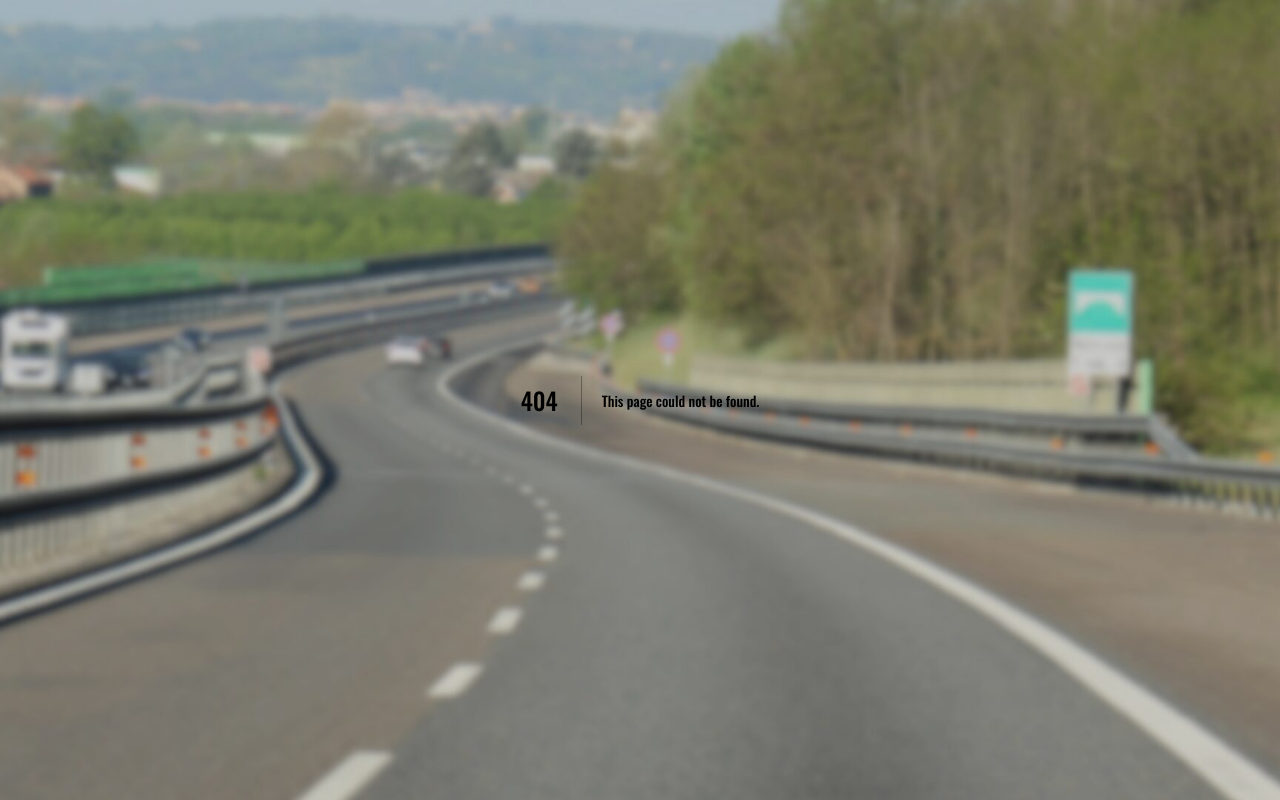
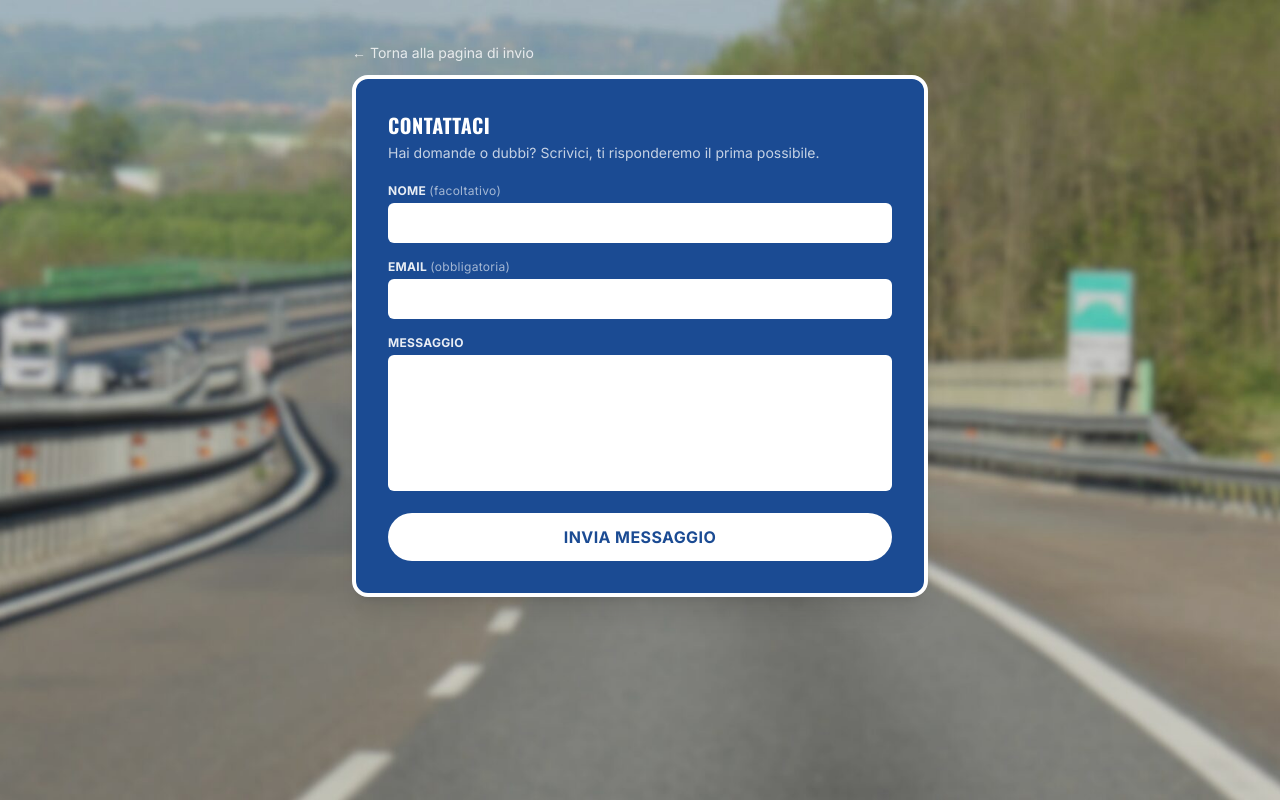
Before and after one commit to baddriversofitaly/bdoi-upload, a Next.js app: page /contatti in a window 1280 px wide. Before the commit this address had no page. Built offline with nearby package versions, Linux system fonts and the light colour scheme.

Commit message:
contattaci

```diff
--- /dev/null
+++ b/app/api/contact/route.ts
@@ -0,0 +1,37 @@
+import { NextRequest, NextResponse } from 'next/server'
+
+export async function POST(request: NextRequest) {
+  try {
+    const { name, email, message } = await request.json()
+
+    if (!email || !message) {
+      return NextResponse.json({ error: 'Dati mancanti' }, { status: 400 })
+    }
+
+    const response = await fetch('https://api.resend.com/emails', {
+      method: 'POST',
+      headers: {
+        Authorization: `Bearer ${process.env.RESEND_API_KEY}`,
+        'Content-Type': 'application/json',
+      },
+      body: JSON.stringify({
+        from: 'Bad Drivers of Italy <no-reply@baddriversofitaly.it>',
+        to: ['baddriversofitaly@gmail.com'],
+        reply_to: email,
+        subject: 'Nuovo messaggio dal form Contattaci',
+        text: `Nome: ${name || 'Non specificato'}\nEmail: ${email}\n\nMessaggio:\n${message}`,
+      }),
+    })
+
+    if (!response.ok) {
+      const errText = await response.text()
+      console.error('Resend error:', errText)
+      return NextResponse.json({ error: 'Invio fallito' }, { status: 500 })
+    }
+
+    return NextResponse.json({ success: true })
+  } catch (err) {
+    console.error(err)
+    return NextResponse.json({ error: 'Invio fallito' }, { status: 500 })
+  }
+}
--- /dev/null
+++ b/app/api/send-confirmation/route.ts
@@ -0,0 +1,46 @@
+import { NextRequest, NextResponse } from 'next/server'
+
+export async function POST(request: NextRequest) {
+  try {
+    const { email } = await request.json()
+
+    if (!email) {
+      return NextResponse.json({ error: 'Email mancante' }, { status: 400 })
+    }
+
+    const response = await fetch('https://api.resend.com/emails', {
+      method: 'POST',
+      headers: {
+        Authorization: `Bearer ${process.env.RESEND_API_KEY}`,
+        'Content-Type': 'application/json',
+      },
+      body: JSON.stringify({
+        from: 'Bad Drivers of Italy <no-reply@baddriversofitaly.it>',
+        to: [email],
+        subject: 'Abbiamo ricevuto le tue clip!',
+        html: `
+          <div style="font-family: sans-serif; color: #123769; line-height: 1.6;">
+            <p>Ciao,</p>
+            <p>Grazie! Abbiamo ricevuto le tue clip e le analizzeremo a breve.</p>
+            <p>
+              Le pubblicheremo secondo le tempistiche riportate nella pagina
+              <a href="https://baddriversofitaly.it/info" style="color:#1B4B93;">Info &amp; Regole</a>.
+            </p>
+            <p>Grazie per il tuo contributo a Bad Drivers of Italy!</p>
+          </div>
+        `,
+      }),
+    })
+
+    if (!response.ok) {
+      const errText = await response.text()
+      console.error('Resend error:', errText)
+      return NextResponse.json({ error: 'Invio fallito' }, { status: 500 })
+    }
+
+    return NextResponse.json({ success: true })
+  } catch (err) {
+    console.error(err)
+    return NextResponse.json({ error: 'Invio fallito' }, { status: 500 })
+  }
+}
--- /dev/null
+++ b/app/contatti/page.tsx
@@ -0,0 +1,124 @@
+'use client'
+
+import { useState } from 'react'
+import Link from 'next/link'
+
+export default function ContattiPage() {
+  const [name, setName] = useState('')
+  const [email, setEmail] = useState('')
+  const [message, setMessage] = useState('')
+  const [status, setStatus] = useState<'idle' | 'sending' | 'success' | 'error'>('idle')
+
+  const emailRegex = /^[^\s@]+@[^\s@]+\.[^\s@]+$/
+
+  const handleSubmit = async (e: React.FormEvent) => {
+    e.preventDefault()
+
+    if (!emailRegex.test(email) || !message.trim()) return
+
+    setStatus('sending')
+
+    try {
+      const res = await fetch('/api/contact', {
+        method: 'POST',
+        headers: { 'Content-Type': 'application/json' },
+        body: JSON.stringify({ name, email, message }),
+      })
+
+      if (!res.ok) throw new Error('Invio fallito')
+
+      setStatus('success')
+      setName('')
+      setEmail('')
+      setMessage('')
+    } catch (err) {
+      console.error(err)
+      setStatus('error')
+    }
+  }
+
+  return (
+    <main className="min-h-screen px-4 py-10">
+      <div className="max-w-xl mx-auto">
+        <Link href="/" className="text-white/80 hover:text-white text-sm mb-3 inline-block">
+          ← Torna alla pagina di invio
+        </Link>
+
+        <div className="bg-[#1B4B93] border-4 border-white rounded-2xl shadow-xl p-6 md:p-8">
+          <h1 className="text-white text-xl font-bold uppercase tracking-wide mb-1">Contattaci</h1>
+          <p className="text-white/75 text-sm mb-5">
+            Hai domande o dubbi? Scrivici, ti risponderemo il prima possibile.
+          </p>
+
+          {status === 'success' ? (
+            <div className="text-center py-6">
+              <p className="text-white font-semibold mb-4">
+                Messaggio inviato! Ti risponderemo il prima possibile.
+              </p>
+              <button
+                onClick={() => setStatus('idle')}
+                className="bg-white text-[#1B4B93] font-bold uppercase text-sm tracking-wide px-5 py-2.5 rounded-full"
+              >
+                Invia un altro messaggio
+              </button>
+            </div>
+          ) : (
+            <form onSubmit={handleSubmit} className="space-y-4">
+              <div>
+                <label className="block text-xs font-bold uppercase tracking-wide text-white/90 mb-1">
+                  Nome <span className="font-normal normal-case text-white/60">(facoltativo)</span>
+                </label>
+                <input
+                  type="text"
+                  value={name}
+                  onChange={(e) => setName(e.target.value)}
+                  className="w-full rounded-md px-3 py-2 bg-white text-[#123769] focus:outline-none focus:ring-2 focus:ring-white"
+                />
+              </div>
+
+              <div>
+                <label className="block text-xs font-bold uppercase tracking-wide text-white/90 mb-1">
+                  Email <span className="font-normal normal-case text-white/60">(obbligatoria)</span>
+                </label>
+                <input
+                  type="email"
+                  required
+                  value={email}
+                  onChange={(e) => setEmail(e.target.value)}
+                  className="w-full rounded-md px-3 py-2 bg-white text-[#123769] focus:outline-none focus:ring-2 focus:ring-white"
+                />
+              </div>
+
+              <div>
+                <label className="block text-xs font-bold uppercase tracking-wide text-white/90 mb-1">
+                  Messaggio
+                </label>
+                <textarea
+                  required
+                  value={message}
+                  onChange={(e) => setMessage(e.target.value)}
+                  rows={5}
+                  className="w-full rounded-md px-3 py-2 bg-white text-[#123769] focus:outline-none focus:ring-2 focus:ring-white resize-none"
+                />
+              </div>
+
+              {status === 'error' && (
+                <p className="text-sm bg-white/95 text-red-700 rounded px-3 py-2 font-medium">
+                  Qualcosa è andato storto durante l&apos;invio. Riprova.
+                </p>
+              )}
+
+              <button
+                type="submit"
+                disabled={status === 'sending'}
+                className="w-full bg-white text-[#1B4B93] rounded-full py-3 font-bold uppercase tracking-wide disabled:opacity-50"
+              >
+                {status === 'sending' ? 'Invio in corso...' : 'Invia messaggio'}
+              </button>
+            </form>
+          )}
+        </div>
+      </div>
+    </main>
+  )
+}
--- a/app/page.tsx
+++ b/app/page.tsx
@@ -126,6 +126,8 @@ function QuestionStep({ onAnswer }: { onAnswer: (renamed: boolean) => void }) {
             video, serve solo a personalizzare il form di caricamento.
           </p>
         </div>
+
+        <ContactLink />
       </div>
     </main>
   )
@@ -139,6 +141,15 @@ function BackLink({ onBack }: { onBack: () => void }) {
     >
       ← Indietro
     </button>
+  )
+}
+
+function ContactLink() {
+  return (
+    <p className="text-center text-xs text-white/70 mt-4">
+      Hai bisogno di ulteriori informazioni?{' '}
+      <Link href="/contatti" className="text-white underline">Contattaci</Link>
+    </p>
   )
 }
 
@@ -236,6 +247,19 @@ function ProgressBar({ percent, label }: { percent: number; label: string }) {
   )
 }
 
+// Invia l'email di conferma senza bloccare il flusso se fallisce
+async function sendConfirmationEmail(email: string) {
+  try {
+    await fetch('/api/send-confirmation', {
+      method: 'POST',
+      headers: { 'Content-Type': 'application/json' },
+      body: JSON.stringify({ email }),
+    })
+  } catch (err) {
+    console.error('Invio email di conferma fallito:', err)
+  }
+}
+
 // STEP: utente ha già rinominato i file -> solo email, note, upload multiplo
 function RenamedForm({ onBack }: { onBack: () => void }) {
   const [email, setEmail] = useState('')
@@ -292,6 +316,7 @@ function RenamedForm({ onBack }: { onBack: () => void }) {
           onProgress: setFileProgress,
         })
       }
+      await sendConfirmationEmail(email)
       setStatus('success')
     } catch (err) {
       console.error(err)
@@ -395,6 +420,8 @@ function RenamedForm({ onBack }: { onBack: () => void }) {
               : `Invia ${files.length > 1 ? `${files.length} video` : 'video'}`}
           </button>
         </form>
+
+        <ContactLink />
       </div>
     </main>
   )
@@ -444,6 +471,7 @@ function NotRenamedForm({ onBack }: { onBack: () => void }) {
         note: note || null,
         onProgress: setUploadPercent,
       })
+      await sendConfirmationEmail(email)
       setStatus('success')
     } catch (err) {
       console.error(err)
@@ -556,6 +584,8 @@ function NotRenamedForm({ onBack }: { onBack: () => void }) {
             {status === 'uploading' ? 'Caricamento in corso...' : 'Invia video'}
           </button>
         </form>
+
+        <ContactLink />
       </div>
     </main>
   )
--- a/app/termini/page.tsx
+++ b/app/termini/page.tsx
@@ -74,8 +74,9 @@ export default function TerminiPage() {
           <h2 className="font-semibold text-lg mb-2">7. Richiesta di rimozione</h2>
           <p className="text-gray-700">
             Se un tuo video è già stato pubblicato e desideri richiederne la rimozione, puoi
-            contattarci tramite la pagina Contattaci, indicando il video interessato. Valuteremo
-            la richiesta caso per caso.
+            contattarci tramite la pagina{' '}
+            <Link href="/contatti" className="text-blue-600 underline">Contattaci</Link>, indicando
+            il video interessato. Valuteremo la richiesta caso per caso.
           </p>
         </section>
 
@@ -87,6 +88,11 @@ export default function TerminiPage() {
             pubblicati insieme al video salvo tuo consenso esplicito.
           </p>
         </section>
+
+        <p className="text-center text-sm text-gray-500 mt-8">
+          Hai bisogno di ulteriori informazioni?{' '}
+          <Link href="/contatti" className="text-blue-600 underline">Contattaci</Link>
+        </p>
       </div>
     </main>
   )
```
